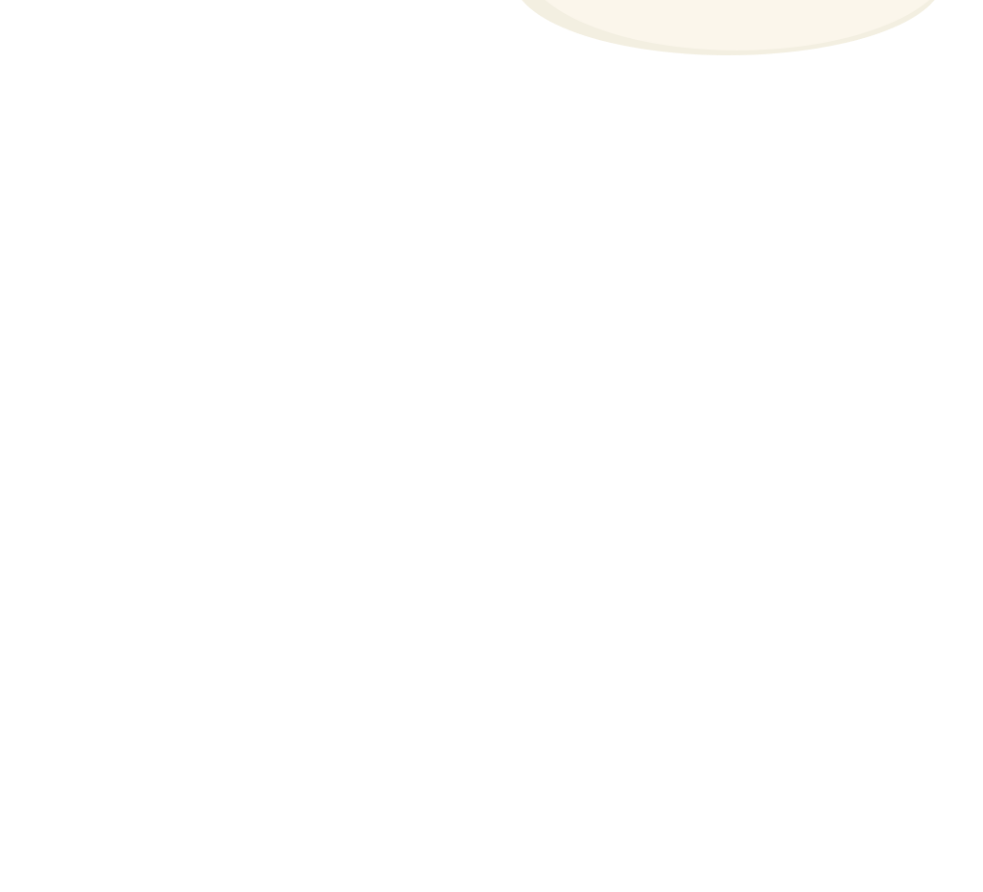
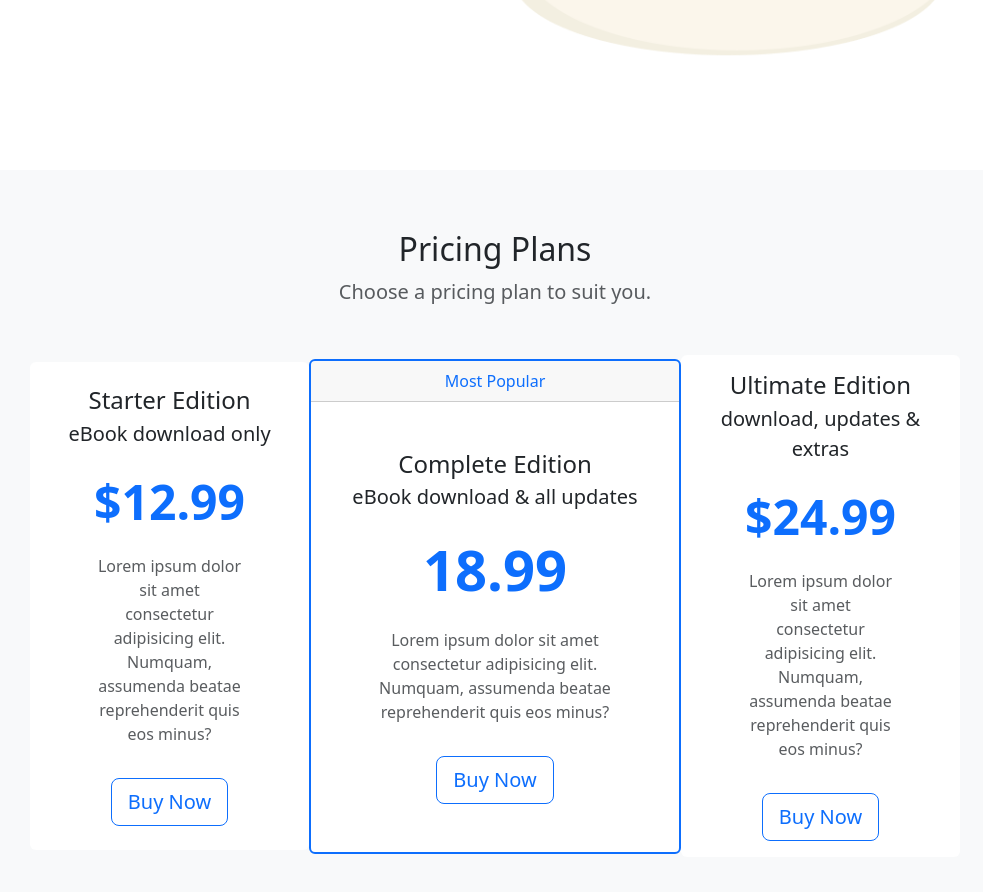
Before and after one commit to nicholasleexyz/practice-bootstrap, a plain HTML site: page index.html in a window 1280 px wide. Shown: the part 580-1472 px from the top of the page, without its empty margins (145-1128 px from the left). Before the commit the page ends 800 px from the top, so only its background shows below. Drawn offline with nearby package versions, Linux system fonts and the light colour scheme.

Commit message:
video 10 pricing section

```diff
--- a/index.html
+++ b/index.html
@@ -47,14 +47,12 @@
                 <li class="nav-item d-md-none">
                     <a href="#pricing" class="nav-link">Pricing</a>
                 </li>
-                <li class="nav-item ms-2 d-none d-md-inline">
+                <li class="nav-item ms-2 me-2 d-none d-md-inline">
                     <a href="#pricing" class="btn btn-secondary">buy now</a>
                 </li>
             </ul>
         </div>
     </nav>
-
-
 
     <!-- main image and intro text -->
     <section id="intro">
@@ -80,6 +78,66 @@
     </section>
 
     <!-- pricing plans -->
+    <section id="pricing" class="bg-light mt-5">
+        <div class="container-lg">
+            <div class="text-center">
+                <h2>Pricing Plans</h2>
+                <p class="lead text-muted">Choose a pricing plan to suit you.</p>
+            </div>
+
+            <div class="row my-5 align-items-center justify-content-center g-0">
+                <div class="col-8 col-lg-4 col-xl-3">
+                    <div class="card border-0">
+                        <div class="card-body text-center py-4">
+                            <h4 class="card-title">Starter Edition</h4>
+                            <p class="lead card-subtitle">eBook download only</p>
+                            <p class="display-5 my-4 text-primary fw-bold">$12.99</p>
+                            <p class="card-text mx-5 text-muted d-none d-lg-block">
+                                Lorem ipsum dolor sit amet consectetur adipisicing elit. Numquam, assumenda beatae
+                                reprehenderit quis eos minus?
+                            </p>
+                            <a href="#" class="btn btn-outline-primary btn-lg mt-3">Buy Now</a>
+                        </div>
+                    </div>
+                </div>
+
+                <div class="col-9 col-lg-4">
+                    <div class="card border-primary border-2">
+                        <div class="card-header text-center text-primary">Most Popular</div>
+                        <div class="card-body text-center py-5">
+                            <h4 class="card-title">Complete Edition</h4>
+                            <p class="lead card-subtitle">eBook download & all updates</p>
+                            <p class="display-4 my-4 text-primary fw-bold">18.99</p>
+                            <p class="card-text mx-5 text-muted d-none d-lg-block">
+                                Lorem ipsum dolor sit amet consectetur adipisicing elit. Numquam, assumenda beatae
+                                reprehenderit quis eos minus?
+                            </p>
+                            <a href="#" class="btn btn-outline-primary btn-lg mt-3">
+                                Buy Now
+                            </a>
+                        </div>
+                    </div>
+                </div>
+
+                <div class="col-8 col-lg-4 col-xl-3">
+                    <div class="card border-0">
+                        <div class="card-body text-center py-3">
+                            <h4 class="card-title">Ultimate Edition</h4>
+                            <p class="lead card-subtitle">download, updates & extras</p>
+                            <p class="display-5 my-4 text-primary fw-bold">$24.99</p>
+                            <p class="card-text mx-5 text-muted d-none d-lg-block">
+                                Lorem ipsum dolor sit amet consectetur adipisicing elit. Numquam, assumenda beatae
+                                reprehenderit quis eos minus?
+                            </p>
+                            <a href="#" class="btn btn-outline-primary btn-lg mt-3">Buy Now</a>
+                        </div>
+                    </div>
+                </div>
+
+            </div>
+
+        </div>
+    </section>
     <!-- topics at a glance -->
     <!-- reviews list -->
 
```
